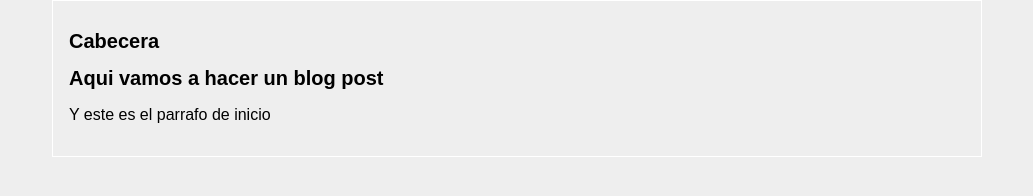
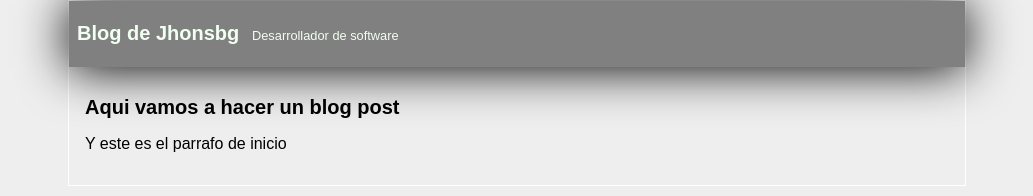
Before and after one commit to jhonsbg/Blog-de-jhonsbg, a plain HTML site: page index.html in a window 1280 px wide. Shown: the whole page, without its empty margins (123-1156 px from the left). Drawn offline with Linux system fonts and the light colour scheme.

Commit message:
Finalizada la cabecera

```diff
--- a/CSS/styles.css
+++ b/CSS/styles.css
@@ -9,10 +9,29 @@ body
     padding: 0;
 }
 
+#cabecera
+{
+    background: grey;
+    box-shadow: 0px 2px 50px 0px black;
+    color: honeydew;
+    font-weight: bold;
+    margin: 0;
+    padding: 0.5em;
+    display: flex;
+    align-items: baseline;
+}
+
+#cabecera #tagline
+{
+    padding: 0 0 0 1em;
+    font-weight: normal;
+    font-size: 0.8em;
+}
+
 #container
 {
     width: 70%;
-    padding: 1em;
+    padding: 0;
     text-align: left;
     border: 1px solid white;
     margin: 0 auto;
@@ -22,3 +41,8 @@ body
 {
     font-size: 20px;
 }
+
+#post
+{
+    padding: 1em;
+}
--- a/index.html
+++ b/index.html
@@ -9,7 +9,8 @@
 <body>
     <div id="container">
         <div id="cabecera">
-            <h1>Cabecera</h1>
+            <h1>Blog de Jhonsbg</h1>
+            <span id="tagline">Desarrollador de software</span>
         </div>
         <div id="post">
             <h1>Aqui vamos a hacer un blog post</h1>
```
